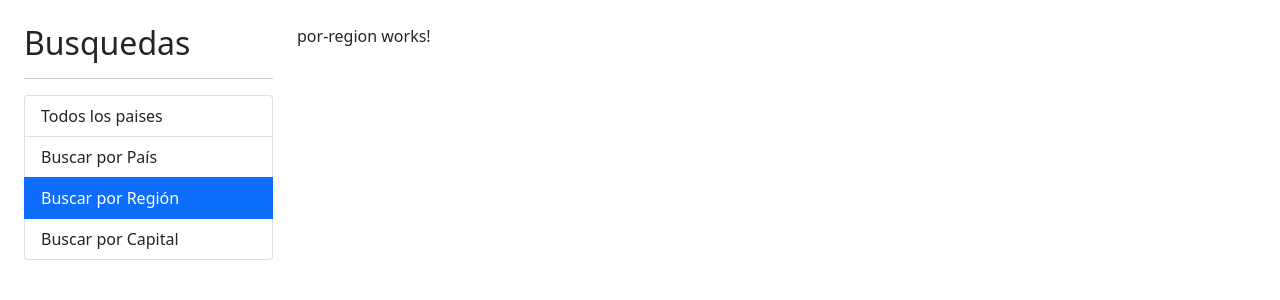
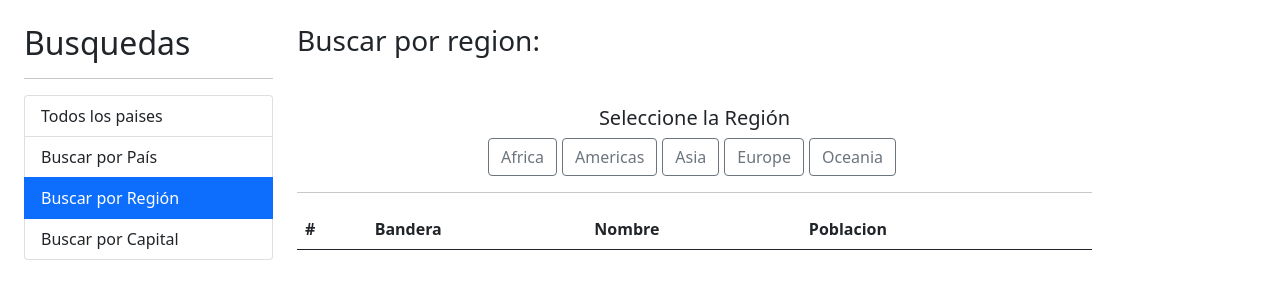
Before and after one commit to David-LBautista/paisApp, an Angular app: page /region in a window 1280 px wide. Shown: the top 300 px of the page. Built offline with nearby package versions, Linux system fonts and the light colour scheme.

Commit message:
Mostrar pais por Region

```diff
--- a/src/app/pais/pages/por-region/por-region.component.css
+++ b/src/app/pais/pages/por-region/por-region.component.css
@@ -0,0 +1,3 @@
+button {
+    margin-right: 5px;
+}
--- a/src/app/pais/pages/por-region/por-region.component.html
+++ b/src/app/pais/pages/por-region/por-region.component.html
@@ -1 +1,23 @@
-<p>por-region works!</p>
+<div *ngIf="!paises; else divPais" class="alert alert-info text-center">
+    Espere porfavor...
+</div>
+
+<ng-template #divPais>
+    <h3 class="mb-5">Buscar por region: <small>{{regionActiva | titlecase}}</small></h3>
+
+    <h5 class="text-center">Seleccione la Región</h5>
+    <div class="row">
+        <div class="col text-center">
+            <!-- [class.btn-secondary]="region === regionActiva" -->
+            <button class="btn btn-outline-secondary" *ngFor="let region of regiones" [ngClass]="{'btn-secondary': regionActiva === region, 'btn-outline-secondary': regionActiva !== region}" (click)="activarRegion( region)">
+                {{ region | titlecase}}
+            </button>
+        </div>
+    </div>
+
+    <hr>
+
+    <div>
+        <app-pais-tabla [paises]="paises"></app-pais-tabla>
+    </div>
+</ng-template>
--- a/src/app/pais/pages/por-region/por-region.component.ts
+++ b/src/app/pais/pages/por-region/por-region.component.ts
@@ -1,4 +1,6 @@
 import { Component, OnInit } from '@angular/core';
+import { Country } from '../../interfaces/pais.interface';
+import { PaisService } from '../../services/pais.service';
 
 @Component({
   selector: 'app-por-region',
@@ -7,9 +9,32 @@ import { Component, OnInit } from '@angular/core';
 })
 export class PorRegionComponent implements OnInit {
 
-  constructor() { }
+  regiones: string[] = ['africa', 'americas', 'asia', 'europe', 'oceania'];
+  paises: Country[] = [];
+  regionActiva: string = '';
+  hayError = true;
+
+  constructor(
+    private paisService: PaisService
+  ) { }
 
   ngOnInit(): void {
   }
 
+  activarRegion( region:string ){
+    // this.regionActiva = region;
+      this.hayError = false;
+
+      this.regionActiva = region;
+
+      this.paisService.buscarPorRegion( this.regionActiva )
+      .subscribe( (paises ) => {
+        this.paises = paises;
+      }, (err) => {
+        this.hayError = true;
+        this.paises = [];
+      })
+
+  }
+
 }
--- a/src/app/pais/pages/ver-pais/ver-pais.component.html
+++ b/src/app/pais/pages/ver-pais/ver-pais.component.html
@@ -1,4 +1,4 @@
-<div *ngIf="!pais; else divPais" class="alert alert-info">
+<div *ngIf="!pais; else divPais" class="alert alert-info text-center">
     Espere porfavor...
 </div>
 
@@ -26,7 +26,7 @@
                     Currencies: <strong>{{ pais.currencies[0].name }}</strong>
                 </li>
                 <ul class="list-group">
-                    <li class="list-group-item">Languages: <strong>{{ pais.languages[0].iso639_1 }}</strong></li>
+                    <li class="list-group-item">Languages: <strong>{{ pais.languages[0].name }}</strong></li>
 
                 </ul>
                 <li class="list-group-item">
--- a/src/app/pais/services/pais.service.ts
+++ b/src/app/pais/services/pais.service.ts
@@ -43,4 +43,9 @@ export class PaisService {
 
     return this.http.get<Country[]>(url);
   }
+
+  buscarPorRegion( region: string) :Observable<Country[]>{
+    const url = `${this.api}/region/${region}`;
+    return this.http.get<Country[]>(url);
+  }
 }
```
